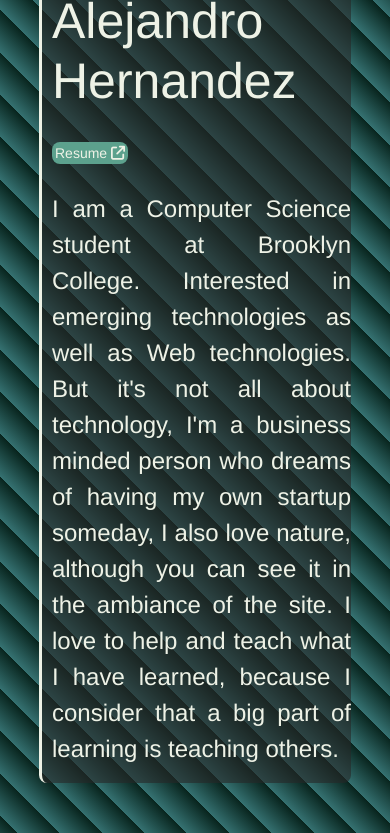
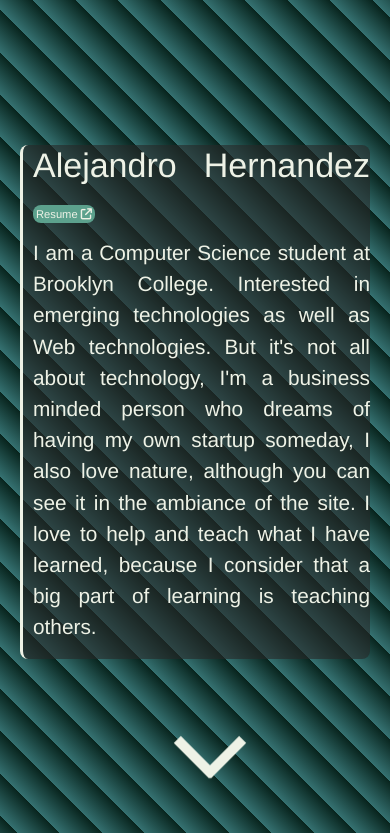
Before and after one commit to AleHS01/Portfolio, a plain HTML site: page about-me.html in a window 390 px wide. Shown: the top 833 px of the page. Drawn offline with nearby package versions, Linux system fonts and the light colour scheme; a web font is replaced by a local one.

Commit message:
about me section tablet responsive

```diff
--- a/css/about-me.css
+++ b/css/about-me.css
@@ -33,7 +33,7 @@ h1:not(.center-div > h1, .tech > h1){
 #about-me{
     /* background-color: var(--bg-color1); */
     background-image: repeating-linear-gradient(45deg, #357171 20px, #08241d 50px);
-    height: 100vh;
+    min-height: 100vh;
     display: flex;
     flex-direction: column;
     justify-content: center;
@@ -47,6 +47,7 @@ h1:not(.center-div > h1, .tech > h1){
     border-left: 3px solid var(--font-color);
     padding-left: 10px;
     width: 80%;
+    min-width: 550px;
     max-width: 700px;
     height: fit-content;
     /* margin-bottom: 80px; */
@@ -110,9 +111,9 @@ h1:not(.center-div > h1, .tech > h1){
         transform: translateY(0px);
     }
 }
+
 /* Learning - Section 2 */
 #learn{
-    /* background-color: #649c8c; */
     background-color: var(--bg-color2);
     min-height: calc(100vh - 40px);
     padding-bottom: 100px;
@@ -224,3 +225,28 @@ h1:not(.center-div > h1, .tech > h1){
 .pop-up{
     padding: 15px;
 }
+
+@media only screen and (max-width: 991px) {
+
+    #learn h1, #plans h1{
+        font-size: 5.6rem;
+    }
+
+    .center-div{
+        max-width: 650px;
+        min-width: 350px;
+        margin: 80px 0px 20px;
+    }
+    .center-div h1{
+        font-size: 2.125rem;
+        margin-bottom: 10px;
+    }
+    .center-div span{
+        font-size: 0.7rem;
+        padding: 3px;
+    }
+    .center-div p{
+        font-size: 1.3rem;
+
+    }
+}
```
Also changed, not shown: about-me.html (+0 -3 lines).
